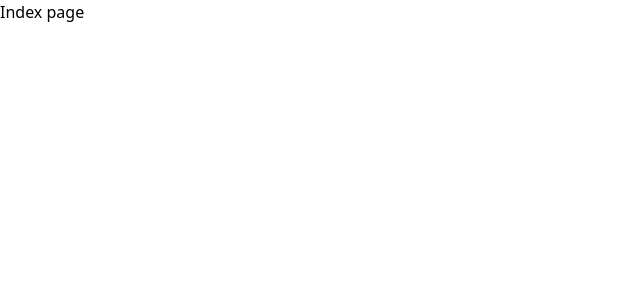
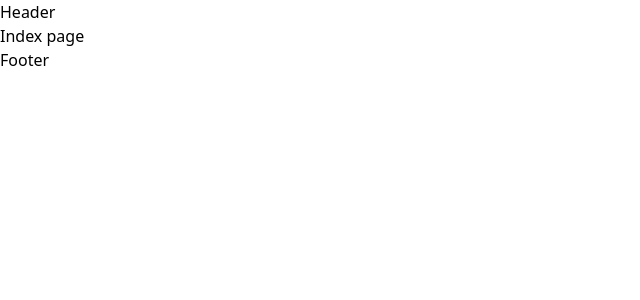
Before and after one commit to fconiglione/portfolio, a Nuxt app: page / in a window 1280 px wide. Shown: the top 300 px of the page, without its empty margins (0-640 px from the left). Built offline with nearby package versions, Linux system fonts and the light colour scheme.

Commit message:
added header and footer skeletons

```diff
--- a/app/app.vue
+++ b/app/app.vue
@@ -1,5 +1,7 @@
 <template>
   <div>
-    <NuxtPage />
+    <NuxtLayout layout="default">
+      <NuxtPage />
+    </NuxtLayout>
   </div>
 </template>
--- /dev/null
+++ b/app/components/AppFooter.vue
@@ -0,0 +1,5 @@
+<template>
+  <div>
+    Footer
+  </div>
+</template>
--- /dev/null
+++ b/app/components/AppHeader.vue
@@ -0,0 +1,5 @@
+<template>
+  <div>
+    Header
+  </div>
+</template>
--- /dev/null
+++ b/app/layouts/default.vue
@@ -0,0 +1,7 @@
+<template>
+    <div>
+        <AppHeader />
+        <NuxtPage />
+        <AppFooter />
+    </div>
+</template>
```
Also changed, not shown: app/layout.vue (deleted).
